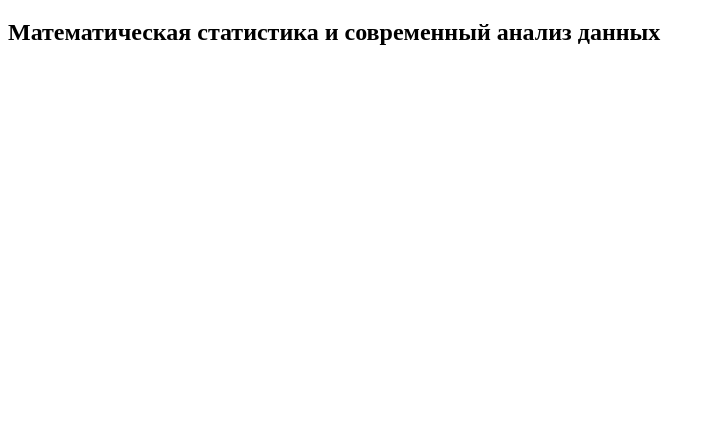
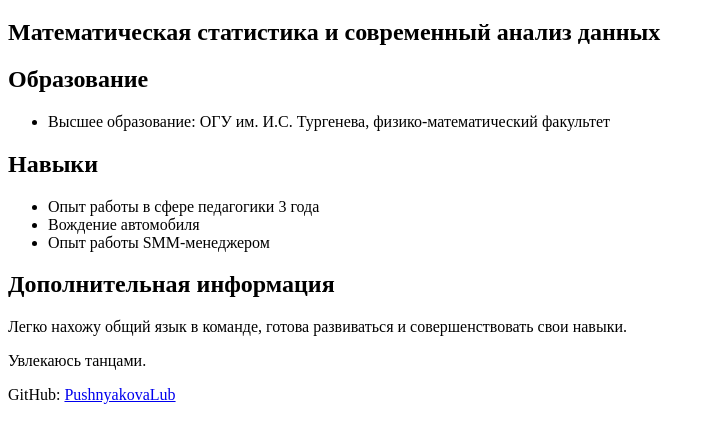
Before and after one commit to wolwi1/wolwi1.github.io, a plain HTML site: page index.html in a window 1280 px wide. Shown: the part 61-504 px from the top of the page, without its empty margins (0-715 px from the left). Drawn offline with Linux system fonts and the light colour scheme.

Commit message:
Update index.html

```diff
--- a/index.html
+++ b/index.html
@@ -9,5 +9,27 @@
     <h1>Света Пушнякова</h1>
     <h2>Математическая статистика и современный анализ данных</h2>
 
+    <section>
+        <h2>Образование</h2>
+        <ul>
+            <li>Высшее образование: ОГУ им. И.С. Тургенева, физико-математический факультет</li>
+        </ul>
+    </section>
+
+    <section>
+        <h2>Навыки</h2>
+        <ul>
+            <li>Опыт работы в сфере педагогики 3 года</li>
+            <li>Вождение автомобиля</li>
+            <li>Опыт работы SMM-менеджером</li>
+        </ul>
+    </section>
+
+    <section>
+        <h2>Дополнительная информация</h2>
+        <p>Легко нахожу общий язык в команде, готова развиваться и совершенствовать свои навыки.</p>
+        <p>Увлекаюсь танцами.</p>
+        <p>GitHub: <a href="https://github.com/PushnyakovaLub">PushnyakovaLub</a></p&gt;
+    </section>
 </body>
 </html>
```
